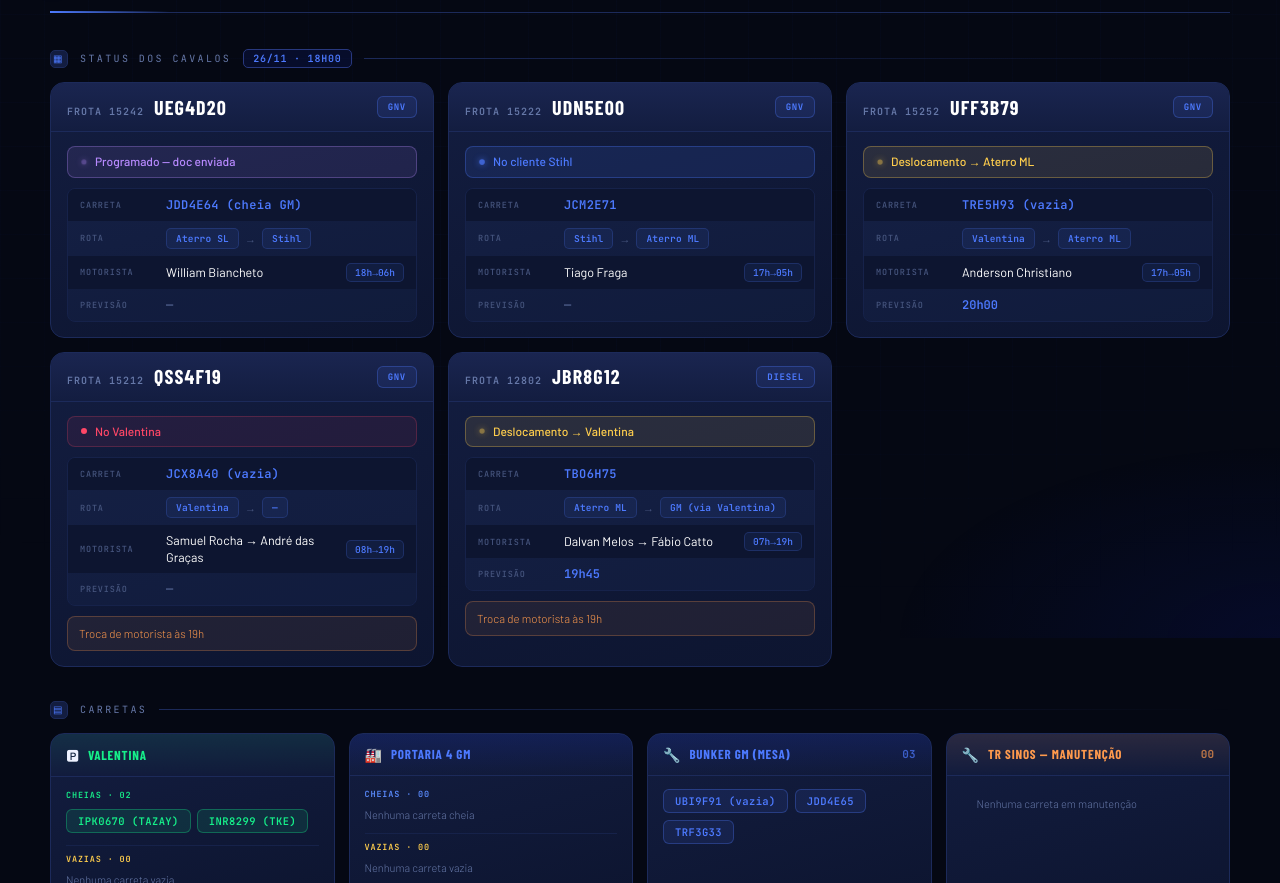
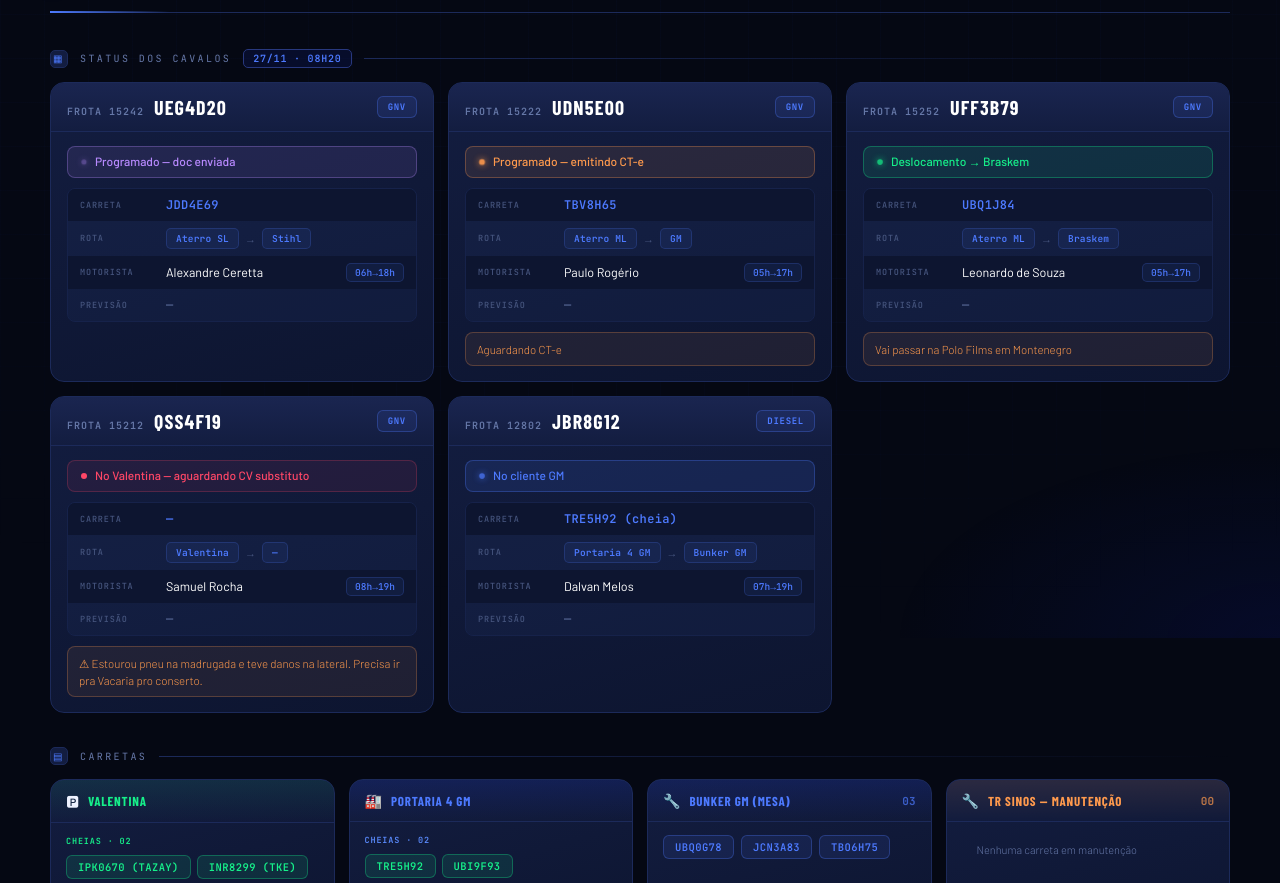
Before and after one commit to giovani-schiavon/Painel-Neogas, a plain HTML site: page index.html in a window 1280 px wide. Shown: the part 162-1045 px from the top of the page. Drawn offline with nearby package versions, Linux system fonts and the light colour scheme; a web font is replaced by a local one.

Commit message:
Add files via upload

```diff
--- a/index.html
+++ b/index.html
@@ -152,8 +152,8 @@ h1 .rs{color:var(--azul-br);}
 <div class="wrap">
 
   <div style="font-family:'JetBrains Mono',monospace;font-size:11px;font-weight:700;letter-spacing:.12em;text-transform:uppercase;color:var(--text2);background:rgba(77,122,255,.08);border:1px solid var(--border);border-radius:8px;padding:8px 16px;margin-bottom:18px;display:inline-block;">
-    🕐 Última Atualização — <span style="color:var(--branco);">26/11/2026 · 18h00</span>
-    <br><span style="font-size:9.5px;font-style:italic;font-weight:400;color:var(--muted);letter-spacing:.06em;">Próxima atualização prevista: 19h00</span>
+    🕐 Última Atualização — <span style="color:var(--branco);">27/11/2026 · 08h20</span>
+    <br><span style="font-size:9.5px;font-style:italic;font-weight:400;color:var(--muted);letter-spacing:.06em;">Próxima atualização prevista: 09h20</span>
   </div>
 
   <div class="header">
@@ -166,15 +166,15 @@ h1 .rs{color:var(--azul-br);}
     <div class="header-right">
       <div class="pills">
         <span class="pill pill-azul">5 cavalos</span>
-        <span class="pill pill-roxo">1 cheio → Stihl</span>
-        <span class="pill pill-amarelo">2 → ML</span>
-        <span class="pill pill-azul">2 → Valentina</span>
+        <span class="pill pill-roxo">2 programados</span>
+        <span class="pill pill-amarelo">1 → Braskem</span>
+        <span class="pill pill-verm">1 parado (danos)</span>
       </div>
 
     </div>
   </div>
 
-  <div class="sec-label"><span class="ico">▦</span>Status dos Cavalos <span class="stamp">26/11 · 18h00</span></div>
+  <div class="sec-label"><span class="ico">▦</span>Status dos Cavalos <span class="stamp">27/11 · 08h20</span></div>
                                                                                                                                                                                                                                                                                                                                                                                                                                                                                                                                                                                                                                                                                                                                                                                                                                                                                                                                                                                                                                                                                                                                                                                                       <div class="grid">
 
     <div class="card">
@@ -182,9 +182,9 @@ h1 .rs{color:var(--azul-br);}
       <div class="card-body">
         <div class="status s-programado"><span class="pulse"></span>Programado — doc enviada</div>
         <div class="info-rows">
-          <div class="irow"><span class="lbl">Carreta</span><span class="v mono" style="display:flex;align-items:center;gap:2px;">JDD4E64 (cheia GM)</span></div>
+          <div class="irow"><span class="lbl">Carreta</span><span class="v mono" style="display:flex;align-items:center;gap:2px;">JDD4E69</span></div>
           <div class="irow"><span class="lbl">Rota</span><div class="rota"><span class="rp rp-o">Aterro SL</span><span class="rp-arr">→</span><span class="rp rp-d">Stihl</span></div></div>
-          <div class="irow mot-row"><span class="lbl">Motorista</span><span class="v mot">William Biancheto</span><span class="turno-chip">18h→06h</span></div>
+          <div class="irow mot-row"><span class="lbl">Motorista</span><span class="v mot">Alexandre Ceretta</span><span class="turno-chip">06h→18h</span></div>
           <div class="irow"><span class="lbl">Previsão</span><span class="v prev none">—</span></div>
         </div>
 
@@ -194,56 +194,56 @@ h1 .rs{color:var(--azul-br);}
     <div class="card">
       <div class="card-head"><div class="head-id"><span class="frota">Frota 15222</span><span class="placa">UDN5E00</span></div><span class="comb-badge gnv">GNV</span></div>
       <div class="card-body">
-        <div class="status s-cliente"><span class="pulse"></span>No cliente Stihl</div>
+        <div class="status s-aguardando"><span class="pulse"></span>Programado — emitindo CT-e</div>
         <div class="info-rows">
-          <div class="irow"><span class="lbl">Carreta</span><span class="v mono" style="display:flex;align-items:center;gap:2px;">JCM2E71</span></div>
-          <div class="irow"><span class="lbl">Rota</span><div class="rota"><span class="rp rp-o">Stihl</span><span class="rp-arr">→</span><span class="rp rp-d">Aterro ML</span></div></div>
-          <div class="irow mot-row"><span class="lbl">Motorista</span><span class="v mot">Tiago Fraga</span><span class="turno-chip">17h→05h</span></div>
+          <div class="irow"><span class="lbl">Carreta</span><span class="v mono" style="display:flex;align-items:center;gap:2px;">TBV8H65</span></div>
+          <div class="irow"><span class="lbl">Rota</span><div class="rota"><span class="rp rp-o">Aterro ML</span><span class="rp-arr">→</span><span class="rp rp-d">GM</span></div></div>
+          <div class="irow mot-row"><span class="lbl">Motorista</span><span class="v mot">Paulo Rogério</span><span class="turno-chip">05h→17h</span></div>
           <div class="irow"><span class="lbl">Previsão</span><span class="v prev none">—</span></div>
         </div>
-
+        <div class="obs">Aguardando CT-e</div>
       </div>
     </div>
 
     <div class="card">
       <div class="card-head"><div class="head-id"><span class="frota">Frota 15252</span><span class="placa">UFF3B79</span></div><span class="comb-badge gnv">GNV</span></div>
       <div class="card-body">
-        <div class="status s-vazio"><span class="pulse"></span>Deslocamento → Aterro ML</div>
+        <div class="status s-cheio"><span class="pulse"></span>Deslocamento → Braskem</div>
         <div class="info-rows">
-          <div class="irow"><span class="lbl">Carreta</span><span class="v mono" style="display:flex;align-items:center;gap:2px;">TRE5H93 (vazia)</span></div>
-          <div class="irow"><span class="lbl">Rota</span><div class="rota"><span class="rp rp-o">Valentina</span><span class="rp-arr">→</span><span class="rp rp-d">Aterro ML</span></div></div>
-          <div class="irow mot-row"><span class="lbl">Motorista</span><span class="v mot">Anderson Christiano</span><span class="turno-chip">17h→05h</span></div>
-          <div class="irow"><span class="lbl">Previsão</span><span class="v prev">20h00</span></div>
+          <div class="irow"><span class="lbl">Carreta</span><span class="v mono" style="display:flex;align-items:center;gap:2px;">UBQ1J84</span></div>
+          <div class="irow"><span class="lbl">Rota</span><div class="rota"><span class="rp rp-o">Aterro ML</span><span class="rp-arr">→</span><span class="rp rp-d">Braskem</span></div></div>
+          <div class="irow mot-row"><span class="lbl">Motorista</span><span class="v mot">Leonardo de Souza</span><span class="turno-chip">05h→17h</span></div>
+          <div class="irow"><span class="lbl">Previsão</span><span class="v prev none">—</span></div>
         </div>
-
+        <div class="obs">Vai passar na Polo Films em Montenegro</div>
       </div>
     </div>
 
     <div class="card">
       <div class="card-head"><div class="head-id"><span class="frota">Frota 15212</span><span class="placa">QSS4F19</span></div><span class="comb-badge gnv">GNV</span></div>
       <div class="card-body">
-        <div class="status s-parado"><span class="pulse"></span>No Valentina</div>
+        <div class="status s-parado"><span class="pulse"></span>No Valentina — aguardando CV substituto</div>
         <div class="info-rows">
-          <div class="irow"><span class="lbl">Carreta</span><span class="v mono" style="display:flex;align-items:center;gap:2px;">JCX8A40 (vazia)</span></div>
+          <div class="irow"><span class="lbl">Carreta</span><span class="v mono" style="display:flex;align-items:center;gap:2px;">—</span></div>
           <div class="irow"><span class="lbl">Rota</span><div class="rota"><span class="rp rp-o">Valentina</span><span class="rp-arr">→</span><span class="rp rp-d">—</span></div></div>
-          <div class="irow mot-row"><span class="lbl">Motorista</span><span class="v mot">Samuel Rocha → André das Graças</span><span class="turno-chip">08h→19h</span></div>
+          <div class="irow mot-row"><span class="lbl">Motorista</span><span class="v mot">Samuel Rocha</span><span class="turno-chip">08h→19h</span></div>
           <div class="irow"><span class="lbl">Previsão</span><span class="v prev none">—</span></div>
         </div>
-        <div class="obs">Troca de motorista às 19h</div>
+        <div class="obs">⚠ Estourou pneu na madrugada e teve danos na lateral. Precisa ir pra Vacaria pro conserto.</div>
       </div>
     </div>
 
     <div class="card">
       <div class="card-head"><div class="head-id"><span class="frota">Frota 12802</span><span class="placa">JBR8G12</span></div><span class="comb-badge diesel">DIESEL</span></div>
       <div class="card-body">
-        <div class="status s-vazio"><span class="pulse"></span>Deslocamento → Valentina</div>
+        <div class="status s-cliente"><span class="pulse"></span>No cliente GM</div>
         <div class="info-rows">
-          <div class="irow"><span class="lbl">Carreta</span><span class="v mono" style="display:flex;align-items:center;gap:2px;">TBO6H75</span></div>
-          <div class="irow"><span class="lbl">Rota</span><div class="rota"><span class="rp rp-o">Aterro ML</span><span class="rp-arr">→</span><span class="rp rp-d">GM (via Valentina)</span></div></div>
-          <div class="irow mot-row"><span class="lbl">Motorista</span><span class="v mot">Dalvan Melos → Fábio Catto</span><span class="turno-chip">07h→19h</span></div>
-          <div class="irow"><span class="lbl">Previsão</span><span class="v prev">19h45</span></div>
+          <div class="irow"><span class="lbl">Carreta</span><span class="v mono" style="display:flex;align-items:center;gap:2px;">TRE5H92 (cheia)</span></div>
+          <div class="irow"><span class="lbl">Rota</span><div class="rota"><span class="rp rp-o">Portaria 4 GM</span><span class="rp-arr">→</span><span class="rp rp-d">Bunker GM</span></div></div>
+          <div class="irow mot-row"><span class="lbl">Motorista</span><span class="v mot">Dalvan Melos</span><span class="turno-chip">07h→19h</span></div>
+          <div class="irow"><span class="lbl">Previsão</span><span class="v prev none">—</span></div>
         </div>
-        <div class="obs">Troca de motorista às 19h</div>
+
       </div>
     </div>
   </div>
@@ -263,8 +263,8 @@ h1 .rs{color:var(--azul-br);}
     <div class="ccard">
       <div class="ccard-head" style="background:linear-gradient(180deg,rgba(30,64,255,.12),transparent);"><span class="ci">🏭</span><span class="ccard-title" style="color:var(--azul-br);">Portaria 4 GM</span></div>
       <div style="padding:12px 15px;display:flex;flex-direction:column;gap:8px;">
-        <div style="font-family:'JetBrains Mono',monospace;font-size:8.5px;letter-spacing:.1em;text-transform:uppercase;color:var(--azul-glow);font-weight:600;">Cheias · 00</div>
-        <div style="display:flex;flex-wrap:wrap;gap:6px;margin-bottom:4px;"><span style="color:var(--muted);font-size:11px;">Nenhuma carreta cheia</span></div>
+        <div style="font-family:'JetBrains Mono',monospace;font-size:8.5px;letter-spacing:.1em;text-transform:uppercase;color:var(--azul-glow);font-weight:600;">Cheias · 02</div>
+        <div style="display:flex;flex-wrap:wrap;gap:6px;margin-bottom:4px;"><span class="chip chip-cheia">TRE5H92</span><span class="chip chip-cheia">UBI9F93</span></div>
         <div style="height:.5px;background:var(--line);"></div>
         <div style="font-family:'JetBrains Mono',monospace;font-size:8.5px;letter-spacing:.1em;text-transform:uppercase;color:var(--amarelo);font-weight:600;">Vazias · 00</div>
         <div style="display:flex;flex-wrap:wrap;gap:6px;"><span style="color:var(--muted);font-size:11px;">Nenhuma carreta vazia</span></div>
@@ -272,7 +272,7 @@ h1 .rs{color:var(--azul-br);}
     </div>
     <div class="ccard">
       <div class="ccard-head" style="background:linear-gradient(180deg,rgba(30,64,255,.12),transparent);"><span class="ci">🔧</span><span class="ccard-title" style="color:var(--azul-br);">Bunker GM (mesa)</span><span class="ccard-count" style="color:var(--azul-br);">03</span></div>
-      <div class="chips"><span class="chip" style="background:rgba(77,122,255,.1);color:var(--azul-br);border:1px solid rgba(77,122,255,.3);">UBI9F91 (vazia)</span><span class="chip" style="background:rgba(77,122,255,.1);color:var(--azul-br);border:1px solid rgba(77,122,255,.3);">JDD4E65</span><span class="chip" style="background:rgba(77,122,255,.1);color:var(--azul-br);border:1px solid rgba(77,122,255,.3);">TRF3G33</span></div>
+      <div class="chips"><span class="chip" style="background:rgba(77,122,255,.1);color:var(--azul-br);border:1px solid rgba(77,122,255,.3);">UBQ0G78</span><span class="chip" style="background:rgba(77,122,255,.1);color:var(--azul-br);border:1px solid rgba(77,122,255,.3);">JCN3A83</span><span class="chip" style="background:rgba(77,122,255,.1);color:var(--azul-br);border:1px solid rgba(77,122,255,.3);">TBO6H75</span></div>
     </div>
     <div class="ccard">
       <div class="ccard-head" style="background:linear-gradient(180deg,rgba(255,154,77,.1),transparent);"><span class="ci">🔧</span><span class="ccard-title" style="color:var(--laranja);">TR Sinos — Manutenção</span><span class="ccard-count" style="color:var(--laranja);">00</span></div>
@@ -289,6 +289,15 @@ h1 .rs{color:var(--azul-br);}
     </div>
   </div>
 
+  <!--OBS--><div class="ccard" style="margin:14px 0;border-color:rgba(255,154,77,.35);">
+    <div class="ccard-head" style="background:linear-gradient(180deg,rgba(255,154,77,.1),transparent);"><span class="ci">⚠</span><span class="ccard-title" style="color:var(--laranja);">Observações especiais</span></div>
+    <div style="padding:12px 15px;font-size:12px;line-height:1.6;display:flex;flex-direction:column;gap:6px;">
+      <div><b>Frota 15212:</b> estourou pneu na madrugada, com danos na lateral. Precisa ir pra Vacaria pro conserto.</div>
+      <div><b>UBJ8I65:</b> precisa ir pro Valentina repor estepe. Está com vazamento nas bolsas da suspensão e não ergue os pés. Está em São Leopoldo, cheia.</div>
+      <div><b>UBI9F93:</b> precisa ir pro Valentina repor estepe. Está na GM (Portaria 4, cheia).</div>
+    </div>
+  </div>
+  <!--/OBS-->
   <div class="footer">
     <span class="footer-txt">Transportes Cavalinho · Operação Cativa · Neogás RS</span>
     <span class="footer-txt" id="ft">—</span>
```
